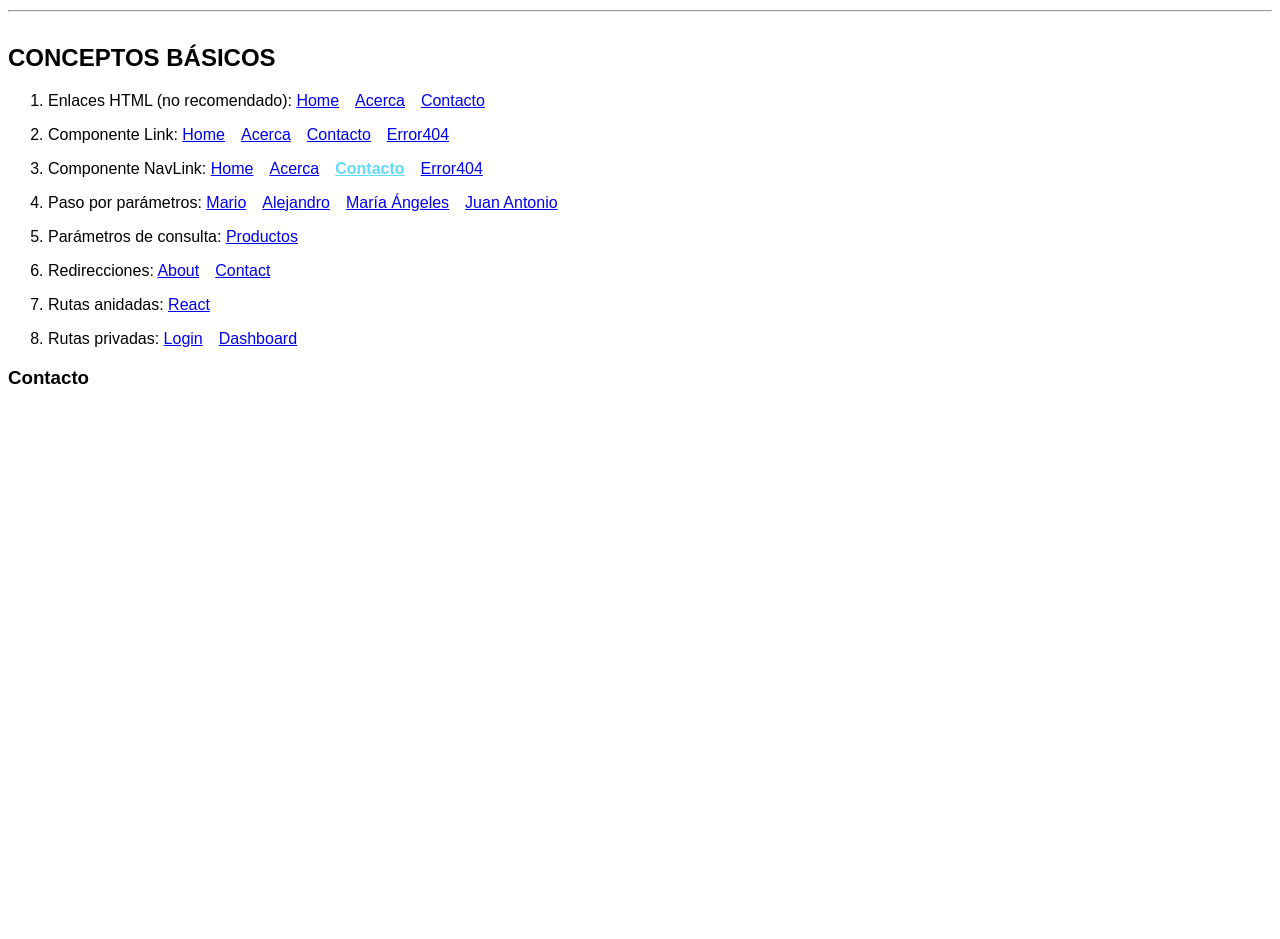
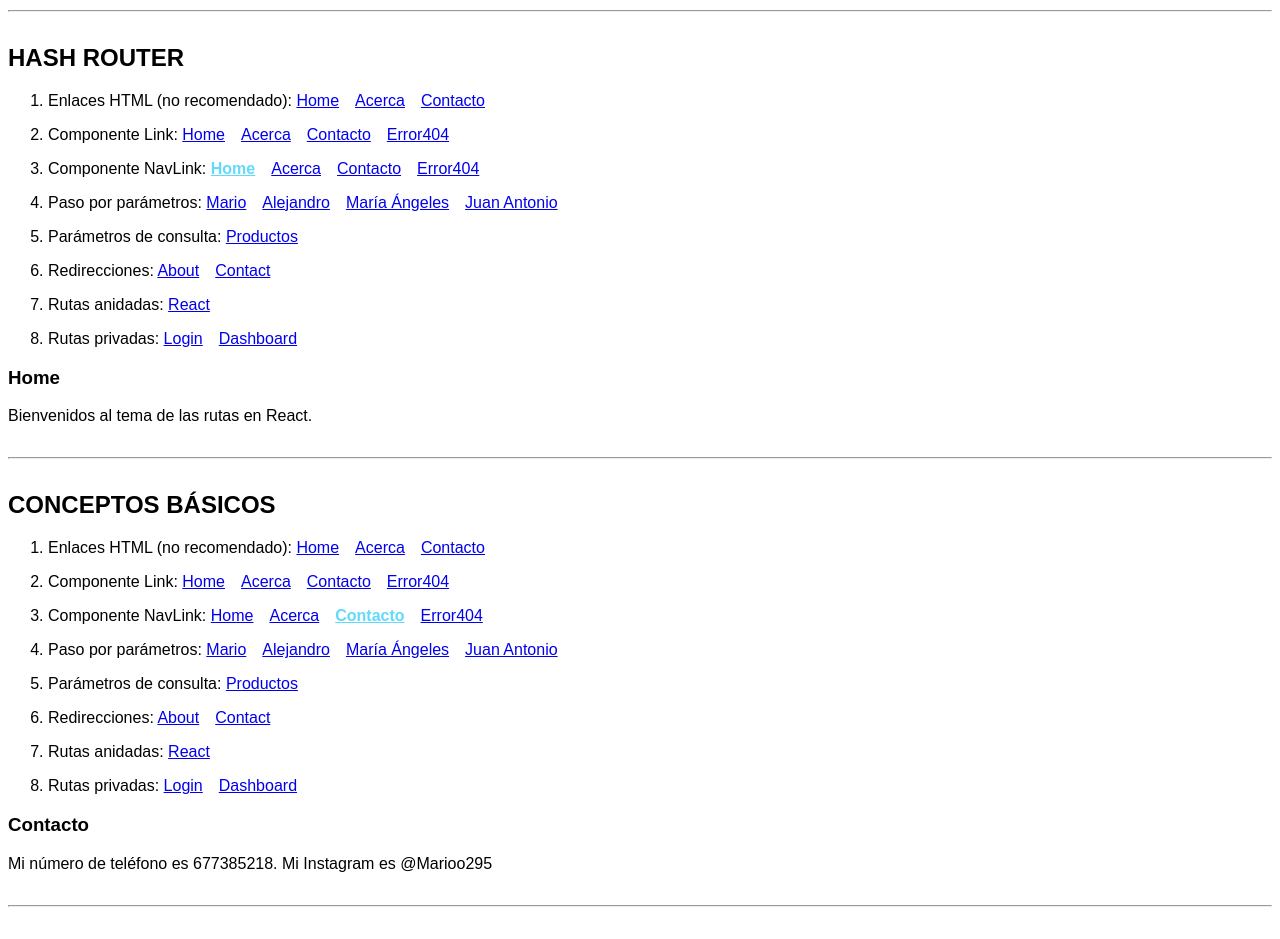
Before and after one commit to Marioo295/03-react-rutas, a React (Create React App) app: page /contacto in a window 1280 px wide. Shown: the part 120-1059 px from the top of the page. Before the commit the page ends 800 px from the top, so only its background shows below. Built offline with nearby package versions, Linux system fonts and the light colour scheme.

Commit message:
Rutas: hashRouter

```diff
--- a/src/components/ConceptosBasicos.js
+++ b/src/components/ConceptosBasicos.js
@@ -1,5 +1,5 @@
 import React from 'react'
-import { BrowserRouter as Router, Redirect, Route, Switch } from 'react-router-dom'
+import { BrowserRouter as Router, HashRouter, Redirect, Route, Switch } from 'react-router-dom'
 import Acerca from '../pages/Acerca'
 import Contacto from '../pages/Contacto'
 import Dashboard from '../pages/Dashboard';
@@ -12,6 +12,7 @@ import Usuario from '../pages/Usuario';
 import MenuConceptos from './MenuConceptos';
 import PrivateRoute from './PrivateRoute';
 
+/* El hashRouter te permite interaccionar y recargar mientras navegas con el build (/#/ruta) */
 
 /* La ruta del home siempre tiene que estar al final en el switch para que carguen las anteriores rutas,
 a no ser que tenga el atributo exact en el componente*/
@@ -27,6 +28,28 @@ a no ser que tenga el atributo exact en el componente*/
 const ConceptosBasicos = () => {
     return (
         <div>
+
+            <h2>HASH ROUTER</h2>
+            <HashRouter>
+                <MenuConceptos></MenuConceptos>
+                <Switch>
+                    <Route exact path="/" component={Home}></Route>
+                    <Route exact path="/acerca" component={Acerca}></Route>
+                    <Route exact path="/contacto" component={Contacto}></Route>
+                    <Route exact path="/usuario/:username" component={Usuario}></Route>
+                    <Route exact path="/productos" component={Productos}></Route>
+                    <Route exact path="/about"><Redirect to="/acerca"></Redirect></Route>
+                    <Route exact path="/contact"><Redirect to="/contacto"></Redirect></Route>
+                    <Route path="/react" component={ReactTopics}></Route>
+                    <Route exact path="/login" component={Login}></Route>
+                    {/* <Route exact path="/dashboard" component={Dashboard}></Route> */}
+                    <PrivateRoute exact path="/dashboard" component={Dashboard}></PrivateRoute>
+                    <Route path="*" component={Error404}></Route>
+                </Switch>
+            </HashRouter>
+
+            <hr></hr>
+
             <h2>CONCEPTOS BÁSICOS</h2>
             <Router>
                 <MenuConceptos></MenuConceptos>
@@ -45,6 +68,9 @@ const ConceptosBasicos = () => {
                     <Route path="*" component={Error404}></Route>
                 </Switch>
             </Router>
+
+            <hr></hr>
+
         </div>
     );
 };
--- a/src/pages/Acerca.js
+++ b/src/pages/Acerca.js
@@ -4,6 +4,7 @@ const Acerca = () => {
   return (
     <div>
         <h3>Acerca</h3>
+        <p>Soy Mario Ramos Esquinas. Tengo 23 años.</p>
     </div>
   )
 }
--- a/src/pages/Contacto.js
+++ b/src/pages/Contacto.js
@@ -4,6 +4,7 @@ const Contacto = () => {
   return (
     <div>
         <h3>Contacto</h3>
+        <p>Mi número de teléfono es 677385218. Mi Instagram es @Marioo295</p>
     </div>
   )
 }
--- a/src/pages/Home.js
+++ b/src/pages/Home.js
@@ -4,7 +4,7 @@ const Home = () => {
     return (
         <div>
             <h3>Home</h3>
-            <p>Bienvenidos al tema de las rutas en React</p>
+            <p>Bienvenidos al tema de las rutas en React.</p>
         </div>
     );
 };
```
